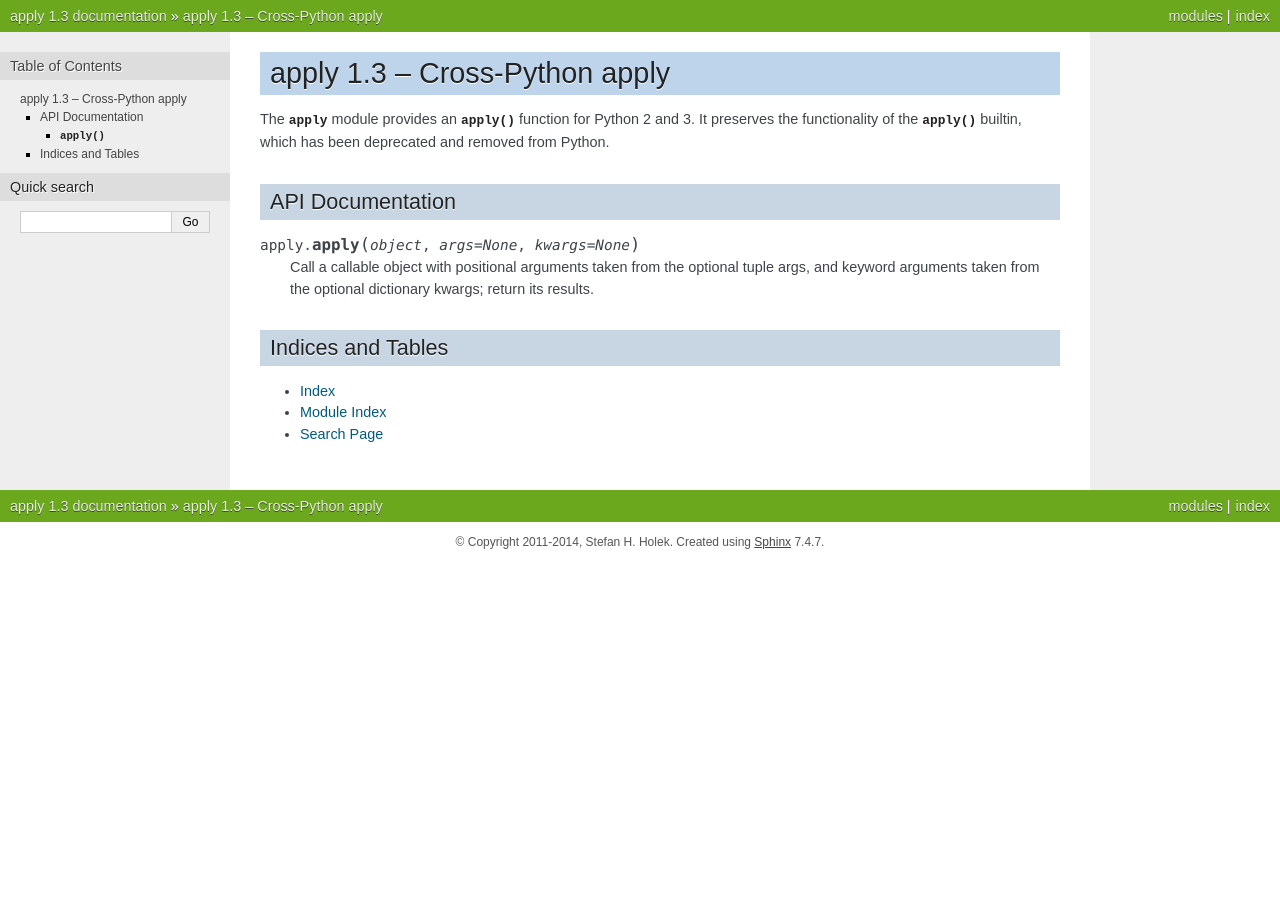
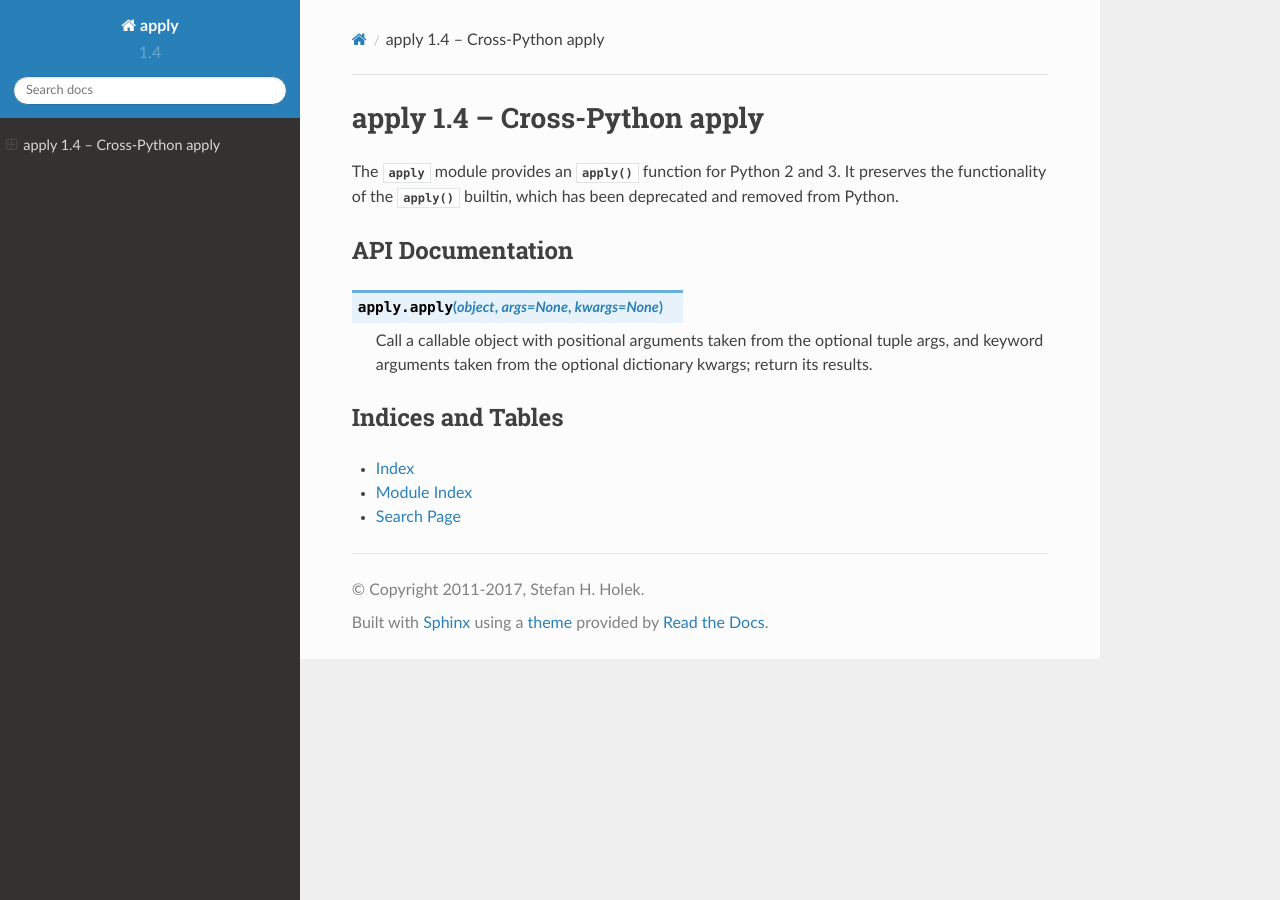
Before and after one commit to stefanholek/apply, a Sphinx documentation site: the page built from docs/index.rst, in a window 1280 px wide. Built offline with Sphinx 7.4.7 and the Read the Docs theme 2.0.0, drawn with Linux system fonts in a browser that asks for light colours.

Commit message:
Update Sphinx config.

```diff
--- a/docs/_static/nature-plus.css
+++ /dev/null
@@ -1,9 +0,0 @@
-@import url('nature.css');
-
-a tt.xref {
-    color: #005b81;
-}
-
-h1 a tt.xref {
-    color: black;
-}
--- a/docs/conf.py
+++ b/docs/conf.py
@@ -41,16 +41,16 @@ master_doc = 'index'
 
 # General information about the project.
 project = u'apply'
-copyright = u'2011-2014, Stefan H. Holek'
+copyright = u'2011-2017, Stefan H. Holek'
 
 # The version info for the project you're documenting, acts as replacement for
 # |version| and |release|, also used in various other places throughout the
 # built documents.
 #
 # The full version, including alpha/beta/rc tags.
-release = '1.3'
+release = '1.4'
 # The short X.Y version.
-version = '1.3'
+version = '1.4'
 
 # The language for content autogenerated by Sphinx. Refer to documentation
 # for a list of supported languages.
@@ -91,9 +91,13 @@ pygments_style = 'sphinx'
 
 # The theme to use for HTML and HTML Help pages.  See the documentation for
 # a list of builtin themes.
-#html_theme = 'default'
-html_theme = 'nature'
-html_style = 'nature-plus.css'
+try:
+    import sphinx_rtd_theme
+except ImportError:
+    pass
+else:
+    html_theme = 'sphinx_rtd_theme'
+    html_theme_path = [sphinx_rtd_theme.get_html_theme_path()]
 
 # Theme options are theme-specific and customize the look and feel of a theme
 # further.  For a list of options available for each theme, see the
```
